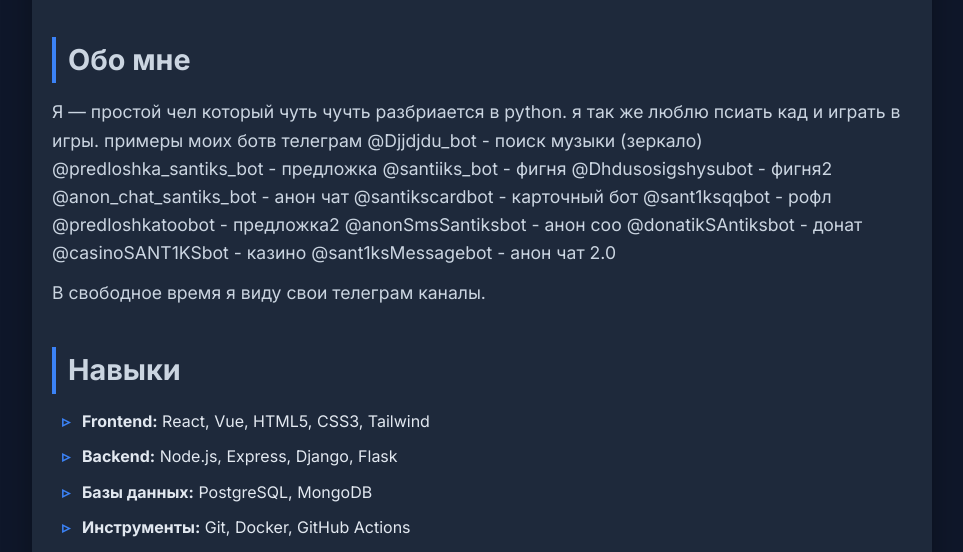
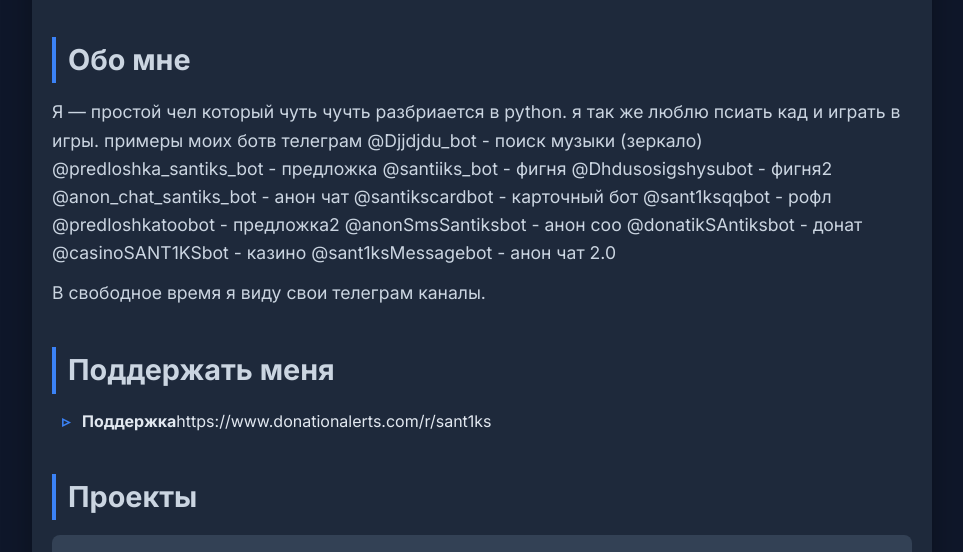
Before and after one commit to sant1ks1/site-bio, a plain HTML site: page index.html in a window 1280 px wide. Shown: the part 175-727 px from the top of the page, without its empty margins (158-1121 px from the left). Drawn offline with Linux system fonts and the light colour scheme.

Commit message:
Update index.html

```diff
--- a/index.html
+++ b/index.html
@@ -25,12 +25,9 @@
     </section>
 
     <section class="skills">
-      <h2>Навыки</h2>
+      <h2>Поддержать меня</h2>
       <ul>
-        <li><strong>Frontend:</strong> React, Vue, HTML5, CSS3, Tailwind</li>
-        <li><strong>Backend:</strong> Node.js, Express, Django, Flask</li>
-        <li><strong>Базы данных:</strong> PostgreSQL, MongoDB</li>
-        <li><strong>Инструменты:</strong> Git, Docker, GitHub Actions</li>
+        <li><strong>Поддержка</strong>https://www.donationalerts.com/r/sant1ks</li>
       </ul>
     </section>
 
```
